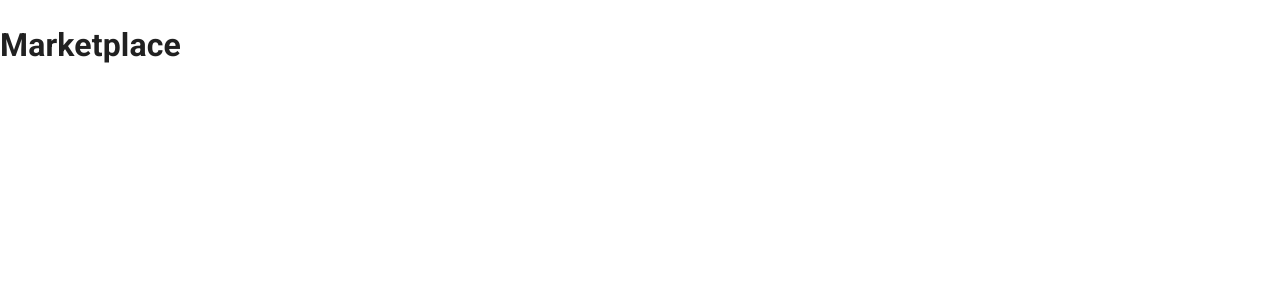
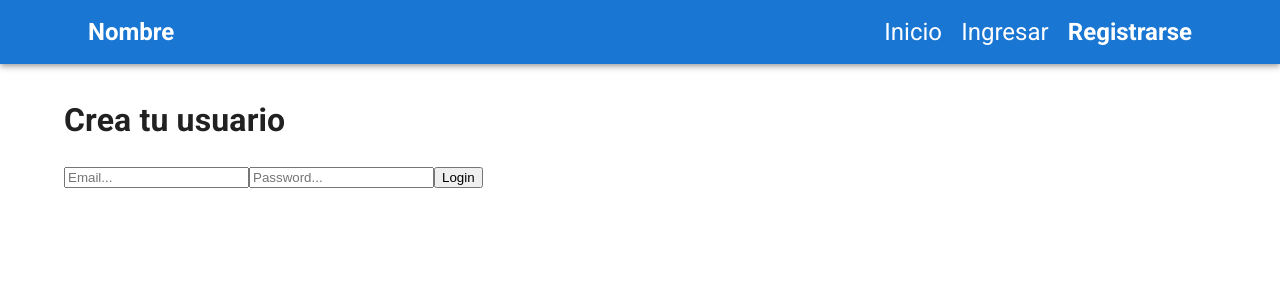
Before and after one commit to FeniaPfa/adl-marketplace, a React (Vite) app: page /register in a window 1280 px wide. Shown: the top 300 px of the page. Built offline with nearby package versions, Linux system fonts and the light colour scheme; no server answers.

Commit message:
feat: register new users and login

```diff
--- a/src/App.jsx
+++ b/src/App.jsx
@@ -1,12 +1,34 @@
+import { Container } from "@mui/material"
+import { Route, Routes } from "react-router-dom"
+import { Navbar } from "./components/Navbar"
+import UserContextProvider from "./context/userContext"
+import { Home } from "./views/Home"
+import { Login } from "./views/Login"
+import { Register } from "./views/Register"
 
 
 function App() {
 
 
   return (
-    <div className="App">
-      <h1>Marketplace</h1>
-    </div>
+    <>
+    <UserContextProvider>
+    <Navbar />
+    <Container maxWidth="lg" sx={{margin: "2rem auto"}}>
+
+
+
+    <Routes>
+    <Route path="/" element={<Home />} />
+    <Route path="/login" element={<Login />} />
+    <Route path="/register" element={<Register />} />
+
+    </Routes>
+
+    </Container>
+
+    </UserContextProvider>
+    </>
   )
 }
 
--- /dev/null
+++ b/src/components/Navbar.jsx
@@ -0,0 +1,67 @@
+import { AppBar, Button, Container, Link, Stack, Toolbar, Typography } from "@mui/material";
+import { NavLink } from 'react-router-dom';
+import { logOut } from "../config/firebase";
+import { useUserContext } from "../context/userContext";
+
+
+export const Navbar = () => {
+
+  const { user } = useUserContext();
+
+  const routes = [
+      { to: '/', text: 'Inicio', private: false },
+      { to: '/login', text: 'Ingresar', private: false, publicOnly: true },
+      { to: '/register', text: 'Registrarse', private: false, publicOnly: true },
+      { to: '/dashboard', text: 'Dashboard', private: true },
+      // { to: "/products", text: "Products", private: false },
+  ];
+
+  const handleLogout = () => {
+      logOut();
+  };
+
+  const activeStyle = {
+      fontWeight: 'bold',
+  };
+
+  const activeLink = ({ isActive }) => (isActive ? activeStyle : { color: 'white' });
+
+  return (
+    <AppBar position="sticky" component="nav">
+    <Container maxWidth="lg">
+        <Toolbar sx={{ display: 'flex', justifyContent: 'space-between' }}>
+            <Stack direction="row" sx={{ alignItems: 'center', gap: '.8rem' }}>
+                <Typography variant="h5" component="h1" fontWeight="bold">
+                    Nombre
+                </Typography>
+            </Stack>
+            <Stack direction="row" gap="1.2rem" sx={{ '> a': { color: '#fff' } }}>
+                {routes.map((item) => {
+                    if (item.private && !user) return null;
+                    if (item.publicOnly && user) return null;
+                    return (
+                        <Link
+                            key={item.text}
+                            variant="h5"
+                            style={activeLink}
+                            to={item.to}
+                            component={NavLink}>
+                            {item.text}
+                        </Link>
+                    );
+                })}
+                {user && (
+                    <Button
+                        variant="outlined"
+                        size="large"
+                        color="secondary"
+                        onClick={handleLogout}>
+                        Logout
+                    </Button>
+                )}
+            </Stack>
+        </Toolbar>
+    </Container>
+</AppBar>
+  )
+}
--- a/src/config/firebase.js
+++ b/src/config/firebase.js
@@ -1,5 +1,10 @@
 import { initializeApp } from 'firebase/app';
-import { getAuth, signInWithEmailAndPassword, signOut } from 'firebase/auth';
+import {
+    createUserWithEmailAndPassword,
+    getAuth,
+    signInWithEmailAndPassword,
+    signOut,
+} from 'firebase/auth';
 import { collection, getFirestore } from 'firebase/firestore';
 import { deleteObject, getStorage } from 'firebase/storage';
 
@@ -17,6 +22,8 @@
 
 const auth = getAuth(app);
 
+const register = ({ email, password }) => createUserWithEmailAndPassword(auth, email, password);
+
 const login = ({ email, password }) => signInWithEmailAndPassword(auth, email, password);
 
 const logOut = () => signOut(auth);
@@ -29,7 +36,17 @@
 const usersCollectionRef = collection(db, 'users');
 
 const deleteFile = async (ref) => {
-  await deleteObject(ref);
+    await deleteObject(ref);
 };
 
-export { auth, login, logOut, db, storage, productsCollectionRef, usersCollectionRef, deleteFile };
+export {
+    auth,
+    register,
+    login,
+    logOut,
+    db,
+    storage,
+    productsCollectionRef,
+    usersCollectionRef,
+    deleteFile,
+};
--- /dev/null
+++ b/src/context/userContext.jsx
@@ -0,0 +1,35 @@
+import { onAuthStateChanged } from "firebase/auth";
+import { useState } from "react";
+import { useEffect } from "react";
+import { useContext } from "react";
+import { createContext } from "react";
+import { auth } from "../config/firebase";
+
+const UserContext = createContext();
+
+export default function UserContextProvider({ children }) {
+  const [user, setUser] = useState(false);
+
+
+  // Check si user está activo
+  useEffect(() => {
+    // observable por firebase 👇
+    const unsubscribe = onAuthStateChanged(auth, (user) => {
+      console.log("UserContext",user);
+      setUser(user);
+    });
+
+    return unsubscribe;
+    // unsubscribe()
+  }, []);
+
+  // Cuando inicia la aplicación siempre el user estará false
+  // Pero al terminar el useEffect, el user podrá ser null o un objeto
+  if (user === false) return <p>Loading app...</p>;
+
+  return (
+    <UserContext.Provider value={{ user }}>{children}</UserContext.Provider>
+  );
+}
+
+export const useUserContext = () => useContext(UserContext);
--- /dev/null
+++ b/src/views/Home.jsx
@@ -0,0 +1,7 @@
+import React from 'react'
+
+export const Home = () => {
+  return (
+    <div>Home</div>
+  )
+}
--- /dev/null
+++ b/src/views/Login.jsx
@@ -0,0 +1,39 @@
+import { useState } from 'react';
+import { login } from '../config/firebase';
+import { useUserContext } from '../context/userContext';
+
+export const Login = () => {
+  const { user } = useUserContext();
+
+    const [email, setEmail] = useState('');
+    const [password, setPassword] = useState('');
+
+    const handleLogin = async (e) => {
+        e.preventDefault();
+        try {
+            await login({ email, password });
+        } catch (err) {
+            console.log(err, err.message, err.code);
+        }
+    };
+    return (
+        <>
+            <form onSubmit={handleLogin}>
+                <input
+                    type="email"
+                    placeholder="Email..."
+                    value={email}
+                    onChange={(e) => setEmail(e.target.value)}
+                />
+                <input
+                    type="password"
+                    placeholder="Password..."
+                    value={password}
+                    onChange={(e) => setPassword(e.target.value)}
+                />
+                <button type="submit">Login</button>
+            </form>
+            {user ? user.email : 'none'}
+        </>
+    );
+};
--- /dev/null
+++ b/src/views/Register.jsx
@@ -0,0 +1,40 @@
+import { useState } from "react";
+import { register } from "../config/firebase";
+
+
+export const Register = () => {
+  const [email, setEmail] = useState('');
+  const [password, setPassword] = useState('');
+
+  const handleRegister = async (e) => {
+    e.preventDefault()
+    try{
+      await register({email, password})
+    } catch(err){
+      console.log(err.code , err.message)
+    }
+  }
+
+  return (
+    <>
+    <h1>Crea tu usuario</h1>
+    <form onSubmit={handleRegister}>
+                <input
+                    type="email"
+                    placeholder="Email..."
+                    value={email}
+                    onChange={(e) => setEmail(e.target.value)}
+                />
+                <input
+                    type="password"
+                    placeholder="Password..."
+                    value={password}
+                    onChange={(e) => setPassword(e.target.value)}
+                />
+                <button type="submit">Login</button>
+            </form>
+
+
+    </>
+  )
+}
```
Also changed, not shown: src/views/SetProfile.jsx (added, +16 -0 lines).
